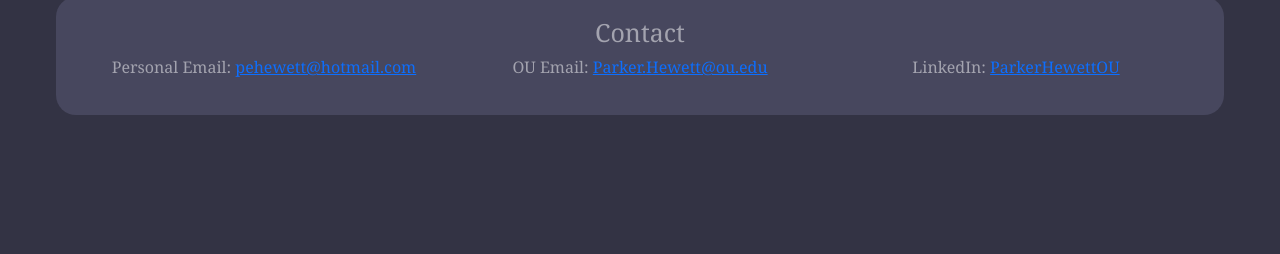
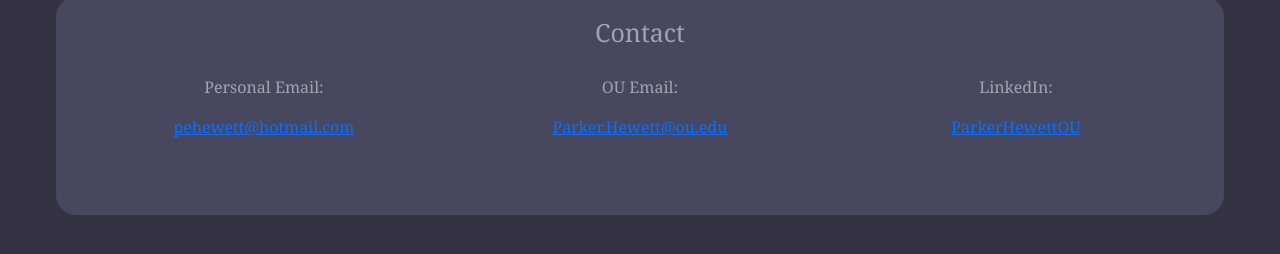
Before and after one commit to Parkerhewett/parkerhewett.github.io, a plain HTML site: page index.html in a window 1280 px wide. Shown: the part 530-784 px from the top of the page. Drawn offline with nearby package versions, Linux system fonts and the light colour scheme.

Commit message:
rdtfyghuijok

```diff
--- a/Cover.css
+++ b/Cover.css
@@ -60,3 +60,15 @@ footer {
     border-radius: 20px;
     background-color: #47475e
 }
+
+.Box {
+    background-color: #47475e;
+    padding: 20px;
+    border-radius: 15px;
+    margin-bottom: 20px;
+}
+
+    .Box:hover {
+        transform: scale(1.1);
+        background-color: #676794;
+    }
--- a/index.html
+++ b/index.html
@@ -38,14 +38,24 @@
                 <h3>Contact</h3>
                 <div class="row align-items-center">
                     <div class="col">
-                        <p>Personal Email: <span style="text-decoration: none; text-decoration-color:inherit"><a href="mailto: pehewett@hotmail.com">pehewett@hotmail.com</a></span></p>
+                        <div class="Box">
+                            <p>Personal Email: </p>
+                            <p><span style="text-decoration: none; text-decoration-color:inherit"><a href="mailto: pehewett@hotmail.com">pehewett@hotmail.com</a></span></p>
+                        </div>
 
                     </div>
                     <div class="col">
-                        <p>OU Email: <span style="text-decoration: none; text-decoration-color: inherit"><a href="mailto: parker.hewett@ou.edu">Parker.Hewett@ou.edu</a></span></p>
+                        <div class="Box">
+                            <p>OU Email: </p>
+                            <p><span style="text-decoration: none; text-decoration-color: inherit"><a href="mailto: parker.hewett@ou.edu">Parker.Hewett@ou.edu</a></span></p>
+
+                        </div>
                     </div>
                     <div class="col">
-                        <p>LinkedIn: <span style="text-decoration: none; text-decoration-color: inherit"><a href="https://www.linkedin.com/in/parker-hewettou/" target="_blank">ParkerHewettOU</a></span></p>
+                        <div class="Box">
+                            <p>LinkedIn: </p>
+                            <p><span style="text-decoration: none; text-decoration-color: inherit"><a href="https://www.linkedin.com/in/parker-hewettou/" target="_blank">ParkerHewettOU</a></span></p>
+                        </div>
                     </div>
                 </div>
             </div>
```
